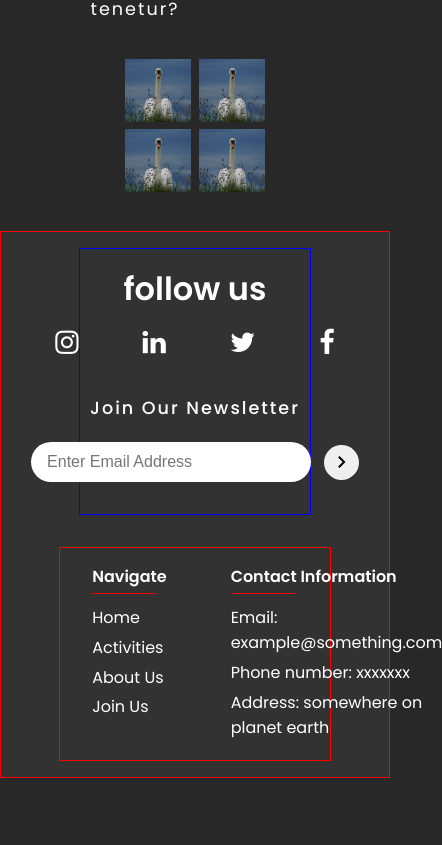
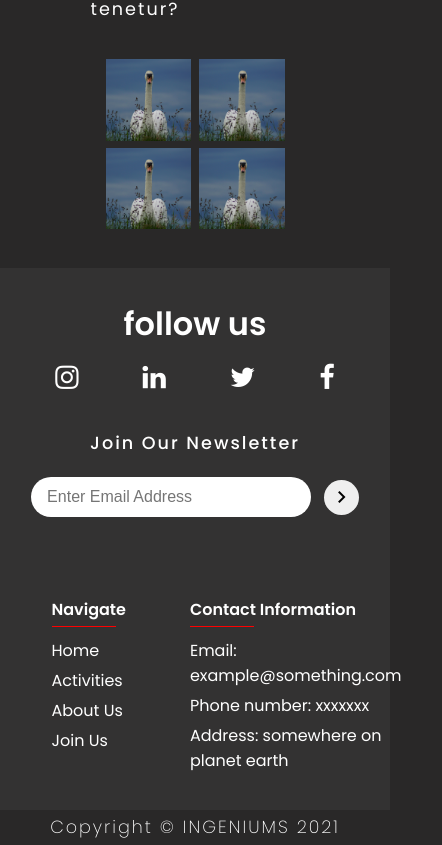
Before and after one commit to yamanidev/ingeniums-website, a plain HTML site: page index.html in a window 390 px wide. Shown: the part 2897-3742 px from the top of the page, 442 px wide, since content can reach past the window. Before the commit the page ends 3675 px from the top, so only its background shows below. Drawn offline with nearby package versions, Linux system fonts and the light colour scheme; files that its build step writes are made by us from their sources.

Commit message:
Copyrights added to the footer

```diff
--- a/index.html
+++ b/index.html
@@ -6,7 +6,7 @@
     <meta name="viewport" content="width=device-width, initial-scale=1.0">
     <!-- Google fonts and material icons-->
     <link rel="preconnect" href="https://fonts.gstatic.com">
-    <link href="https://fonts.googleapis.com/css2?family=Poppins:wght@400;500;600&display=swap" rel="stylesheet">
+    <link href="https://fonts.googleapis.com/css2?family=Poppins:wght@200;400;500;600&display=swap" rel="stylesheet">
     <link href="https://fonts.googleapis.com/icon?family=Material+Icons" rel="stylesheet">
 
     <!-- Font awesome social media icons -->
@@ -162,6 +162,7 @@
 
 
             </div>
+            <p id="copyrights">Copyright &copy; INGENIUMS <script>document.write(new Date().getFullYear())</script></p>
 
         </footer>
 
--- a/styles/style.scss
+++ b/styles/style.scss
@@ -371,7 +371,7 @@ li{
 
     .who-are-img{
         order: 2;
-        width: 40%;
+        width: 50%;
     }
 }
 
@@ -422,7 +422,7 @@ li{
 }
 
 .footer{
-    border: 1px solid red;
+
     display: flex;
     justify-content: center;
     background: #333232;
@@ -433,9 +433,13 @@ li{
     }
 }
 
+#copyrights{
+    text-align: center;
+    font-weight: 200;
+}
+
 
 .footer-info{
-    border: 1px solid blue;
     display: flex;
     justify-content: space-around;
     width: 40%;
@@ -466,7 +470,6 @@ li{
 }
 
 .footer-media{
-    border: 1px solid blue;
     width: 40%;
     display: flex;
     flex-direction: column;
@@ -539,7 +542,6 @@ li{
 
     .footer-info{
         order: 2;
-        width: 70%;
-        border: 1px solid red;
+        width: 90%;
     }
 }
```
Also changed, not shown: about-us/index.html (+2 -2 lines), activities/index.html (+2 -2 lines), contact-us/index.html (+2 -2 lines).
